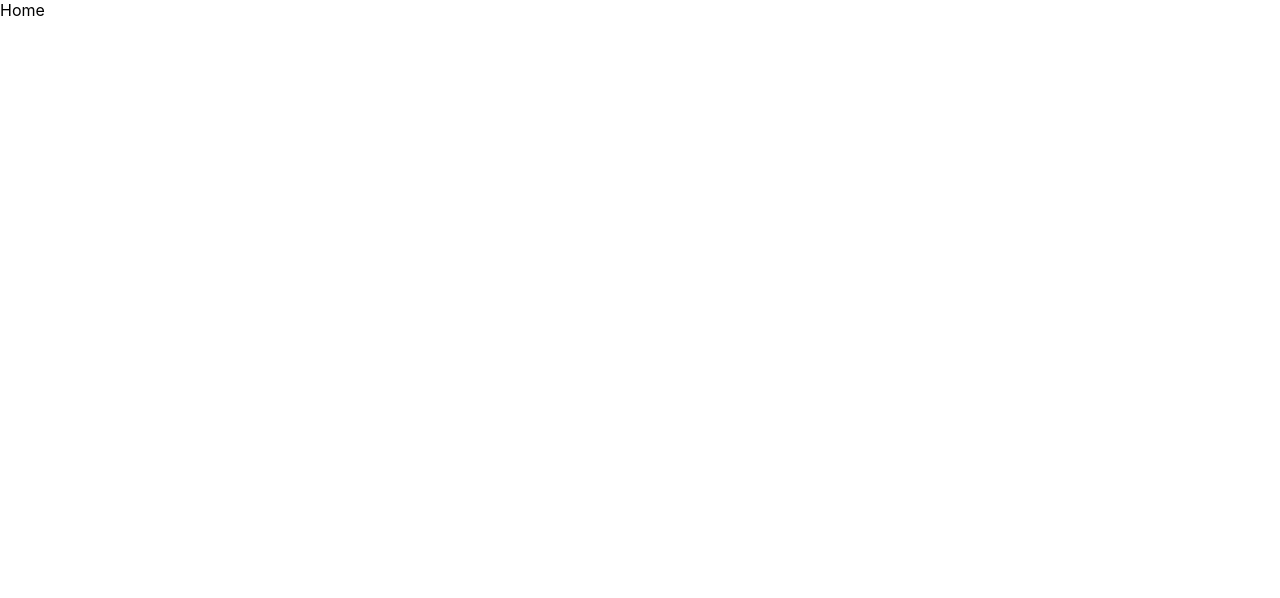
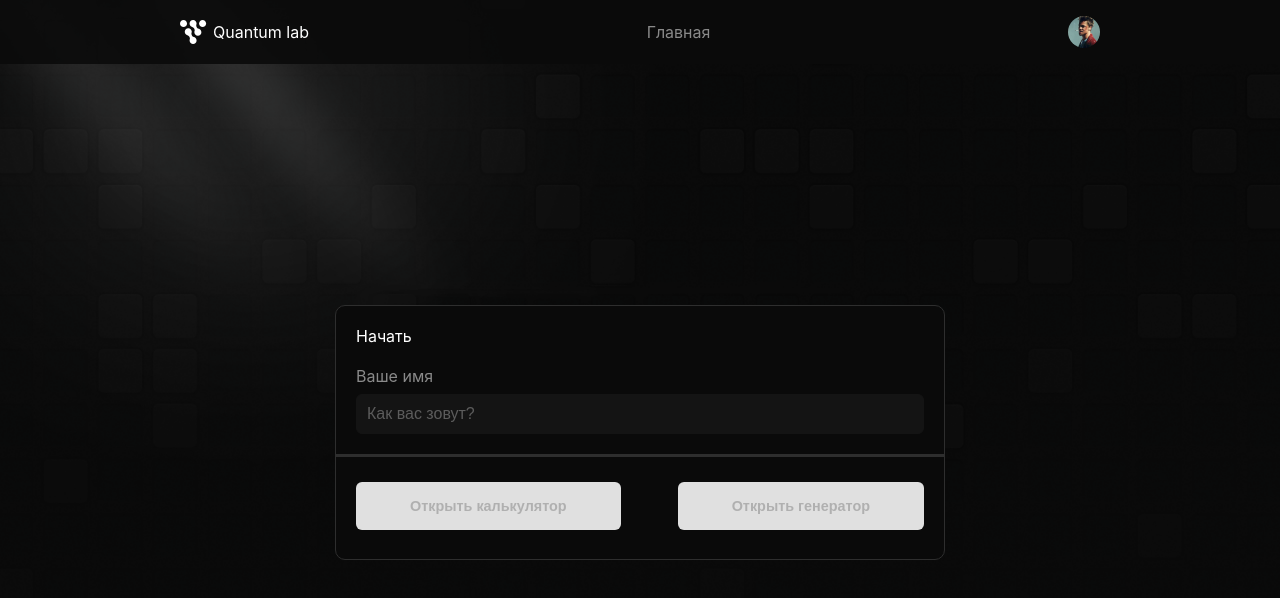
Before and after one commit to mavliut-fozliev/nextjs-project, a Next.js app: page / in a window 1280 px wide. Shown: the top 598 px of the page. Built offline with nearby package versions, Linux system fonts and the light colour scheme.

Commit message:
feat: add components to home page

```diff
--- a/pages/index.tsx
+++ b/pages/index.tsx
@@ -1,7 +1,18 @@
 import type { NextPage } from "next";
+import backgroundImage from "../assets/background.png";
+import styles from "../styles/Home.module.scss";
+import { Header } from "../src/components/Header";
+import { UserInputForm } from "../src/components/UserInputForm";
 
 const Home: NextPage = () => {
-  return <div>Home</div>;
+  return (
+    <div className={styles.background} style={{ backgroundImage: `url(${backgroundImage.src})` }}>
+      <Header />
+      <div className={styles.content}>
+        <UserInputForm />
+      </div>
+    </div>
+  );
 };
 
 export default Home;
--- /dev/null
+++ b/styles/Home.module.scss
@@ -0,0 +1,13 @@
+.background {
+  background-size: cover;
+  background-position: center;
+  width: 100vw;
+  height: 100vh;
+}
+
+.content {
+  display: flex;
+  justify-content: center;
+  align-items: center;
+  height: calc(100% - 64px);
+}
```
